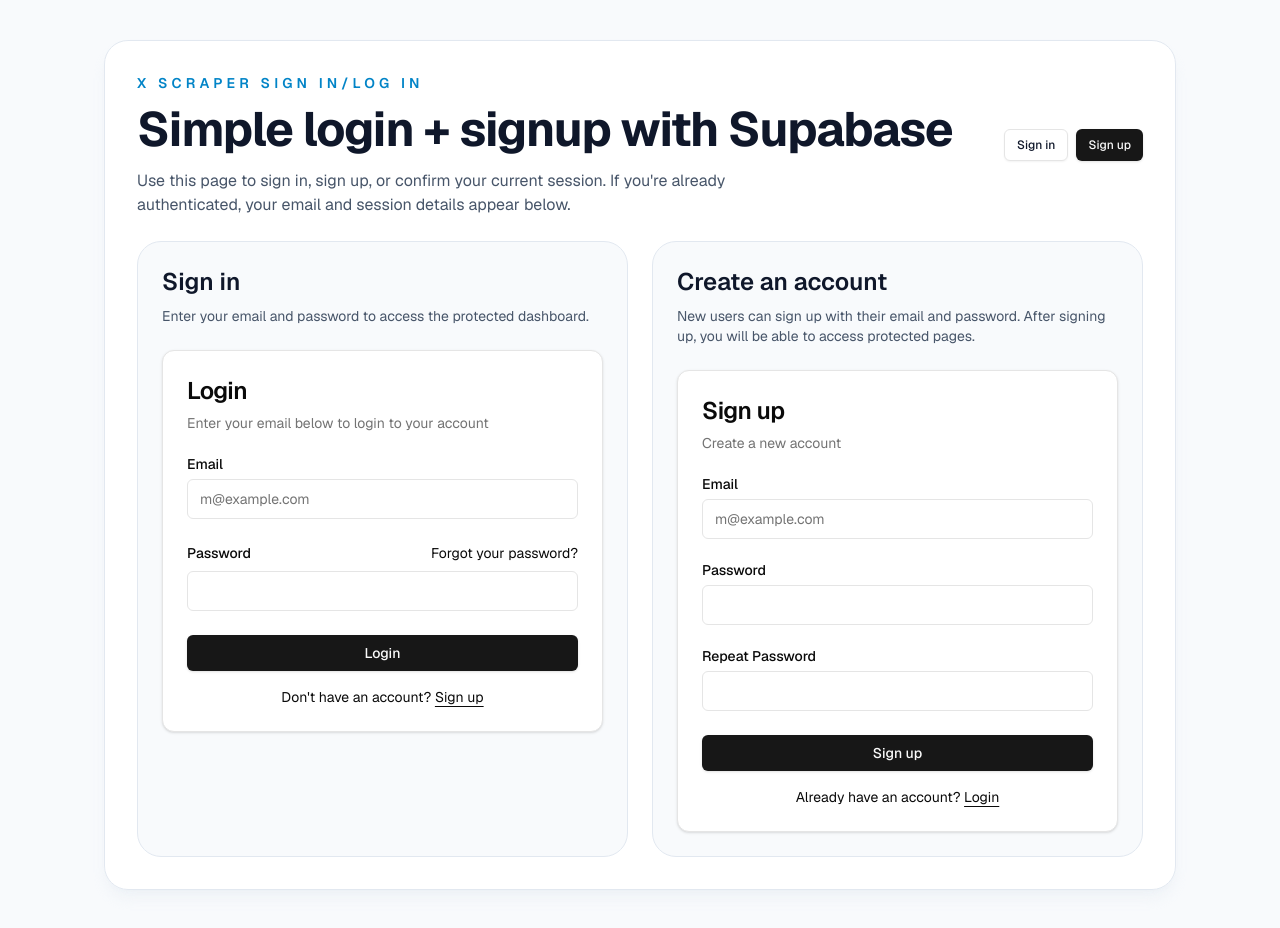
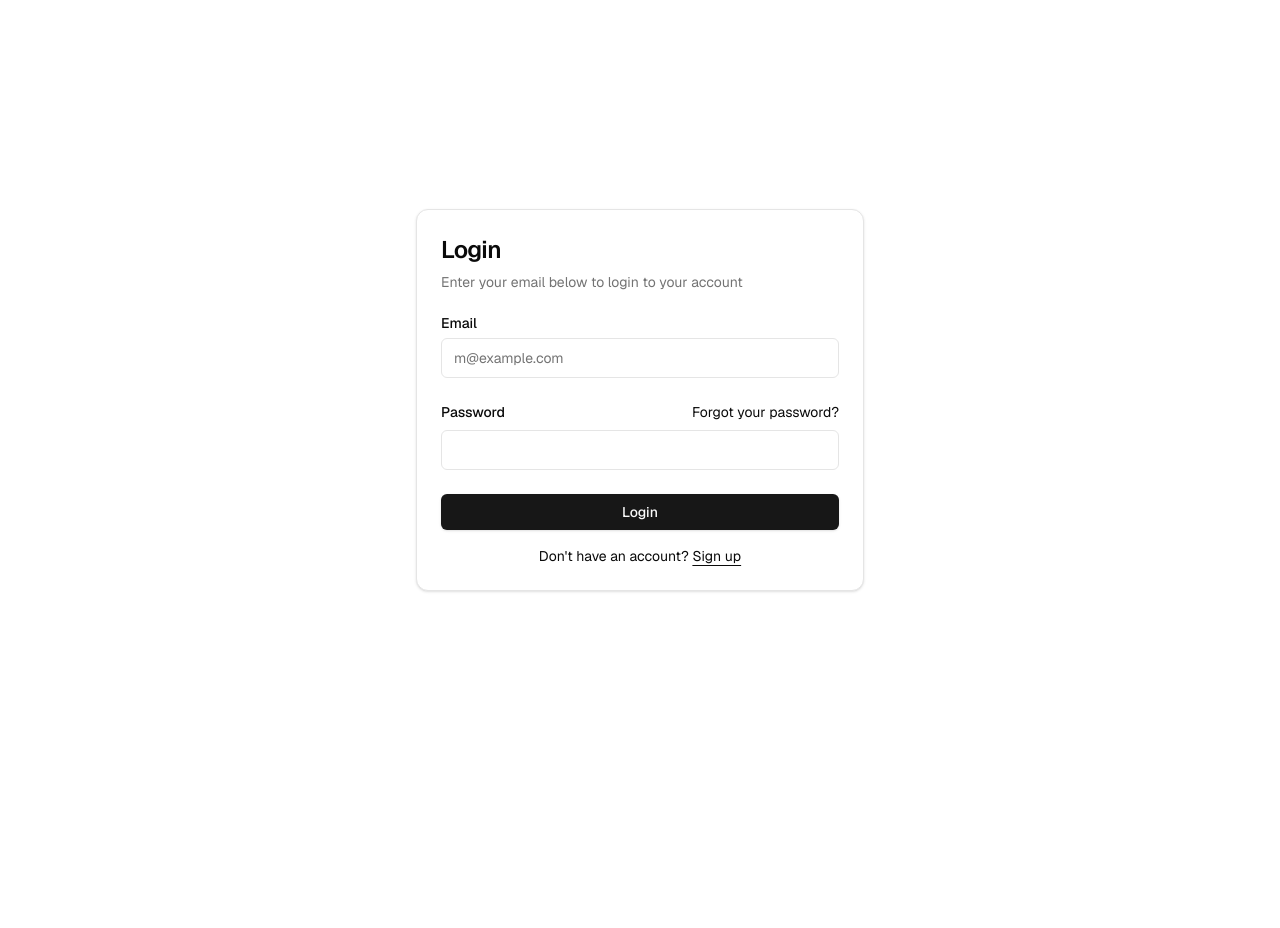
Before and after one commit to gifustudio-eng/Project-01, a Next.js app: page / in a window 1280 px wide. Shown: the top 928 px of the page. After the commit the page ends 800 px from the top, so only its background shows below. Built offline with nearby package versions, Linux system fonts and the light colour scheme; no server answers.

Commit message:
Simplified Auth Page

```diff
--- a/app/page.tsx
+++ b/app/page.tsx
@@ -1,74 +1,12 @@
-import { AuthButton } from "@/components/auth-button";
 import { LoginForm } from "@/components/login-form";
 import { SignUpForm } from "@/components/sign-up-form";
-import { createClient } from "@/lib/supabase/server";
 
-async function getUser() {
-  const supabase = await createClient();
-  const { data } = await supabase.auth.getClaims();
-  return data?.claims ?? null;
-}
-
-export default async function Page() {
-  const user = await getUser();
-
+export default function Page() {
   return (
-    <div className="min-h-screen bg-slate-50 text-slate-900 dark:bg-black dark:text-zinc-50">
-      <main className="mx-auto flex min-h-screen max-w-6xl flex-col px-6 py-10 sm:px-10">
-        <div className="mb-10 flex flex-col gap-6 rounded-3xl border border-slate-200 bg-white/90 p-8 shadow-lg shadow-slate-200/40 backdrop-blur dark:border-slate-800 dark:bg-slate-900/80 dark:shadow-black/20">
-          <div className="flex flex-col gap-3 sm:flex-row sm:items-center sm:justify-between">
-            <div>
-              <p className="text-sm font-semibold uppercase tracking-[0.3em] text-sky-600 dark:text-sky-400">
-                X Scraper Sign In/Log in
-              </p>
-              <h1 className="mt-3 text-4xl font-bold tracking-tight sm:text-5xl">
-                Simple login + signup with Supabase
-              </h1>
-              <p className="mt-4 max-w-2xl text-slate-600 dark:text-slate-400">
-                Use this page to sign in, sign up, or confirm your current session. If
-                you&apos;re already authenticated, your email and session details appear below.
-              </p>
-            </div>
-            <div className="flex items-center justify-end">
-              <AuthButton />
-            </div>
-          </div>
-
-          {user ? (
-            <div className="rounded-3xl border border-slate-200 bg-slate-50 p-6 dark:border-slate-800 dark:bg-slate-950">
-              <h2 className="text-xl font-semibold">You are signed in</h2>
-              <p className="mt-2 text-sm text-slate-600 dark:text-slate-400">
-                Welcome back, <strong>{user.email}</strong>.
-              </p>
-              <pre className="mt-4 overflow-x-auto rounded-2xl bg-slate-900 p-4 text-xs text-slate-100 dark:bg-slate-800">
-                {JSON.stringify(user, null, 2)}
-              </pre>
-            </div>
-          ) : (
-            <div className="grid gap-6 lg:grid-cols-[1fr_1fr]">
-              <div className="rounded-3xl border border-slate-200 bg-slate-50 p-6 dark:border-slate-800 dark:bg-slate-950">
-                <h2 className="text-2xl font-semibold">Sign in</h2>
-                <p className="mt-2 text-sm text-slate-600 dark:text-slate-400">
-                  Enter your email and password to access the protected dashboard.
-                </p>
-                <div className="mt-6">
-                  <LoginForm />
-                </div>
-              </div>
-              <div className="rounded-3xl border border-slate-200 bg-slate-50 p-6 dark:border-slate-800 dark:bg-slate-950">
-                <h2 className="text-2xl font-semibold">Create an account</h2>
-                <p className="mt-2 text-sm text-slate-600 dark:text-slate-400">
-                  New users can sign up with their email and password. After signing up,
-                  you will be able to access protected pages.
-                </p>
-                <div className="mt-6">
-                  <SignUpForm />
-                </div>
-              </div>
-            </div>
-          )}
-        </div>
-      </main>
+    <div className="flex min-h-screen items-center justify-center">
+      <div className="flex flex-col gap-8 w-full max-w-md">
+        <LoginForm />
+      </div>
     </div>
   );
 }
```
Also changed, not shown: lib/supabase/proxy.ts (+10 -0 lines).
